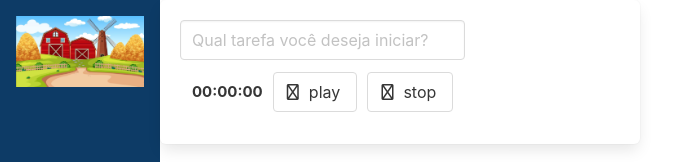
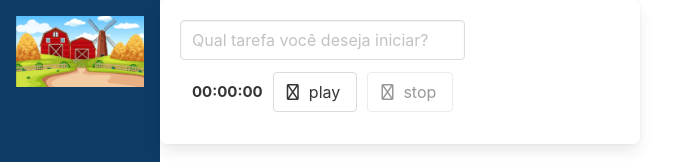
Before and after one commit to georgia-rocha/tracker, a Vue app: page / in a window 1280 px wide. Shown: the top 162 px of the page, without its empty margins (0-688 px from the left). Built offline with nearby package versions, Linux system fonts and the light colour scheme.

Commit message:
feat: melhorando a experiência do user com disabled dos buttons

```diff
--- a/src/components/Temporizador.vue
+++ b/src/components/Temporizador.vue
@@ -1,13 +1,13 @@
 <template>
   <div class="is-flex is-align-items-center is-justify-content-space-between">
     <Cronometro :tempoEmSegundos="tempoEmSegundos" />
-    <button class="button" @click="iniciar">
+    <button class="button" @click="iniciar" :disabled="cronometroAtivo">
       <span class="icon">
         <i class="fas fa-play"></i>
       </span>
       <span>play</span>
     </button>
-    <button class="button" @click="finalizar">
+    <button class="button" @click="finalizar" :disabled="!cronometroAtivo">
       <span class="icon">
         <i class="fas fa-stop"></i>
       </span>
@@ -29,12 +29,14 @@ export default defineComponent({
     return {
       tempoEmSegundos: 0,
       intervalId: null,
+      cronometroAtivo: false,
     };
   },
 
   methods: {
     iniciar() {
-      this.finalizar();
+       this.finalizar();
+      this.cronometroAtivo = true;
       this.intervalId = setInterval(() => {
         this.tempoEmSegundos += 1;
       }, 1000);
@@ -43,6 +45,7 @@ export default defineComponent({
 
     finalizar() {
       if (this.intervalId !== null) {
+        this.cronometroAtivo = false;
         clearInterval(this.intervalId);
         this.intervalId = null;
         console.log("Finalizando");
```
